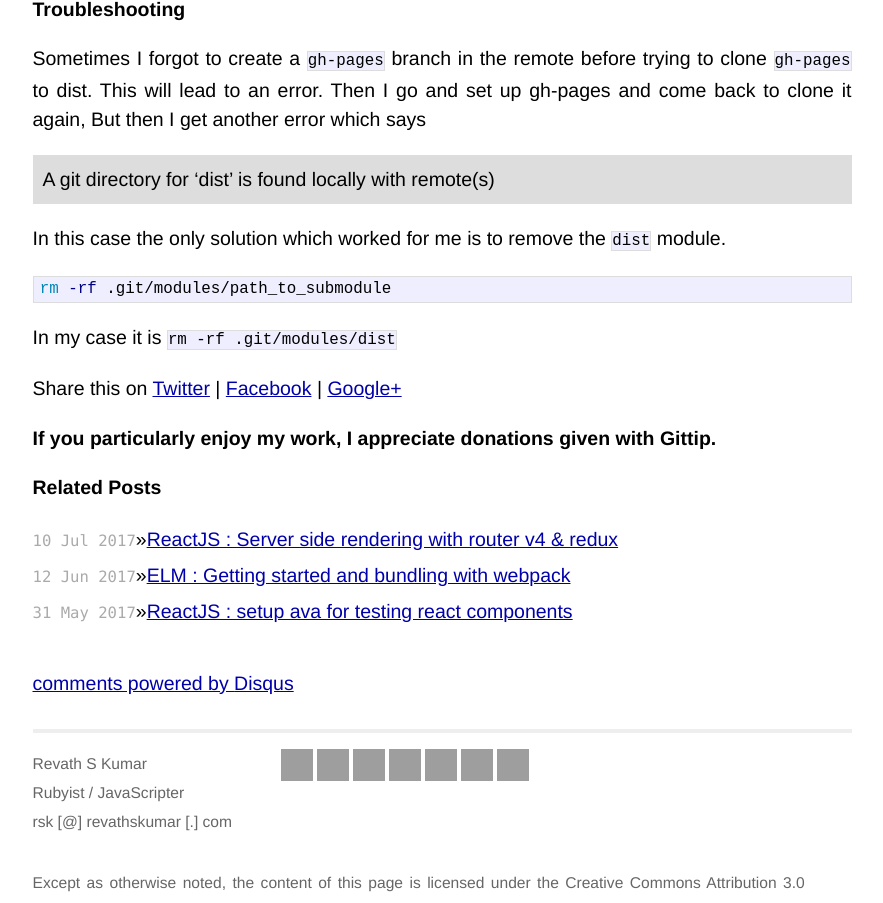
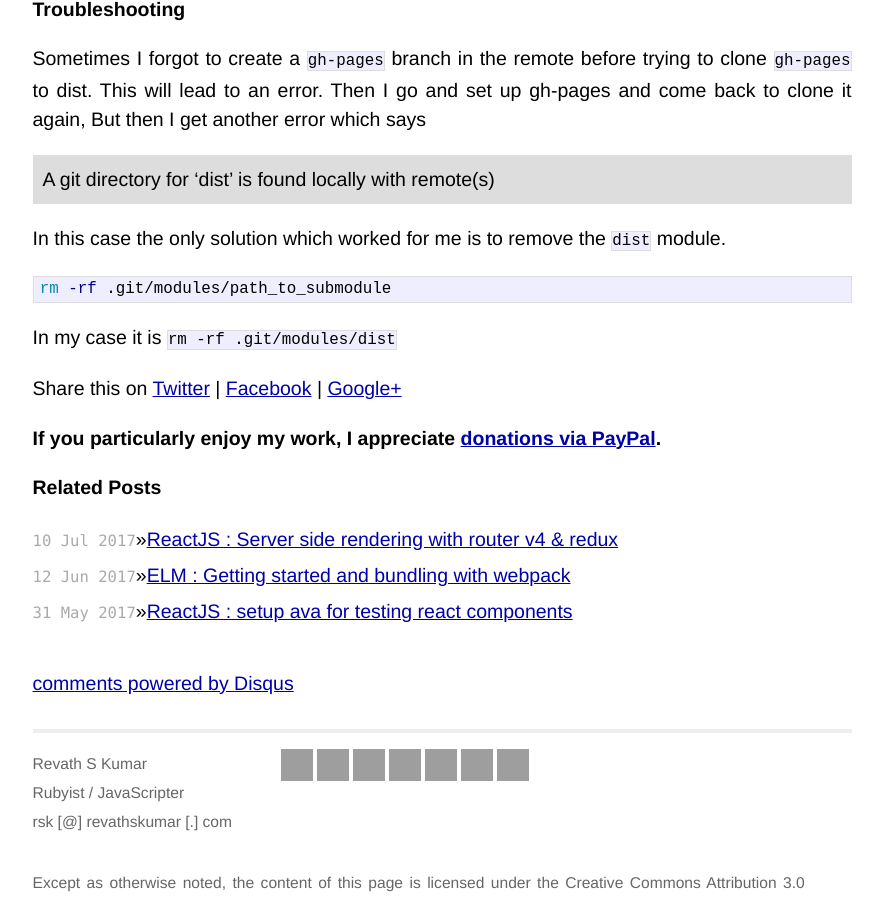
Before and after one commit to revathskumar/blog.revathskumar.com, a Jekyll site: the page built from _posts/2013-07-28-publish-github-pages-using-git-submodules.md, in a window 1280 px wide, cut to the strip 2101-3004 px from the top of the page. Shown: the whole strip, without its empty margins (198-1081 px from the left). Built offline with Jekyll 4.4.1, drawn with Linux system fonts in a browser that asks for light colours; comment, search, counter and statistics services are not loaded; grey boxes are pictures that could not be loaded.

Commit message:
update donation link
Since gratipay is shutting down, moving the donation link to paypal

```diff
--- a/_layouts/post.html
+++ b/_layouts/post.html
@@ -16,10 +16,8 @@ comments: true
 
 </div>
 
-<div class="gittip">
-  If you particularly enjoy my work, I appreciate donations given with Gittip. <script data-gittip-username="revathskumar"
-        data-gittip-widget="button"
-        src="//gttp.co/v1.js"></script>
+<div class="donation">
+  If you particularly enjoy my work, I appreciate <a target="_blank" rel="nofollow" href="https://paypal.me/revathskumar/2">donations via PayPal</a>.
 </div>
 
 
--- a/css/main.css
+++ b/css/main.css
@@ -187,7 +187,7 @@ h6.description {
   /*width: 60%;*/
 }
 
-.gittip{
+.donation{
   margin: 20px 0;
   font-weight: bold;
 }
```
Also changed, not shown: css/blog.min.css.
